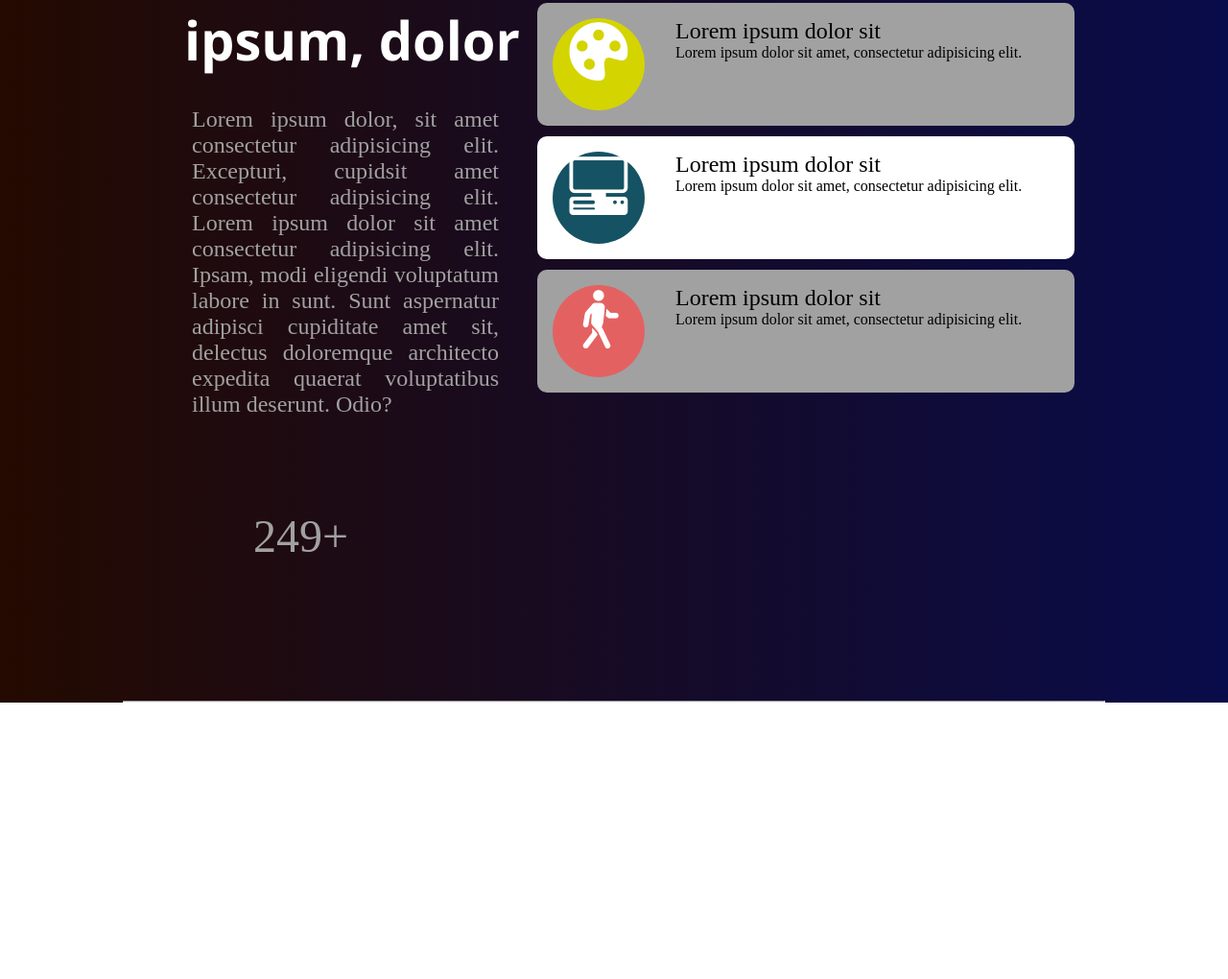
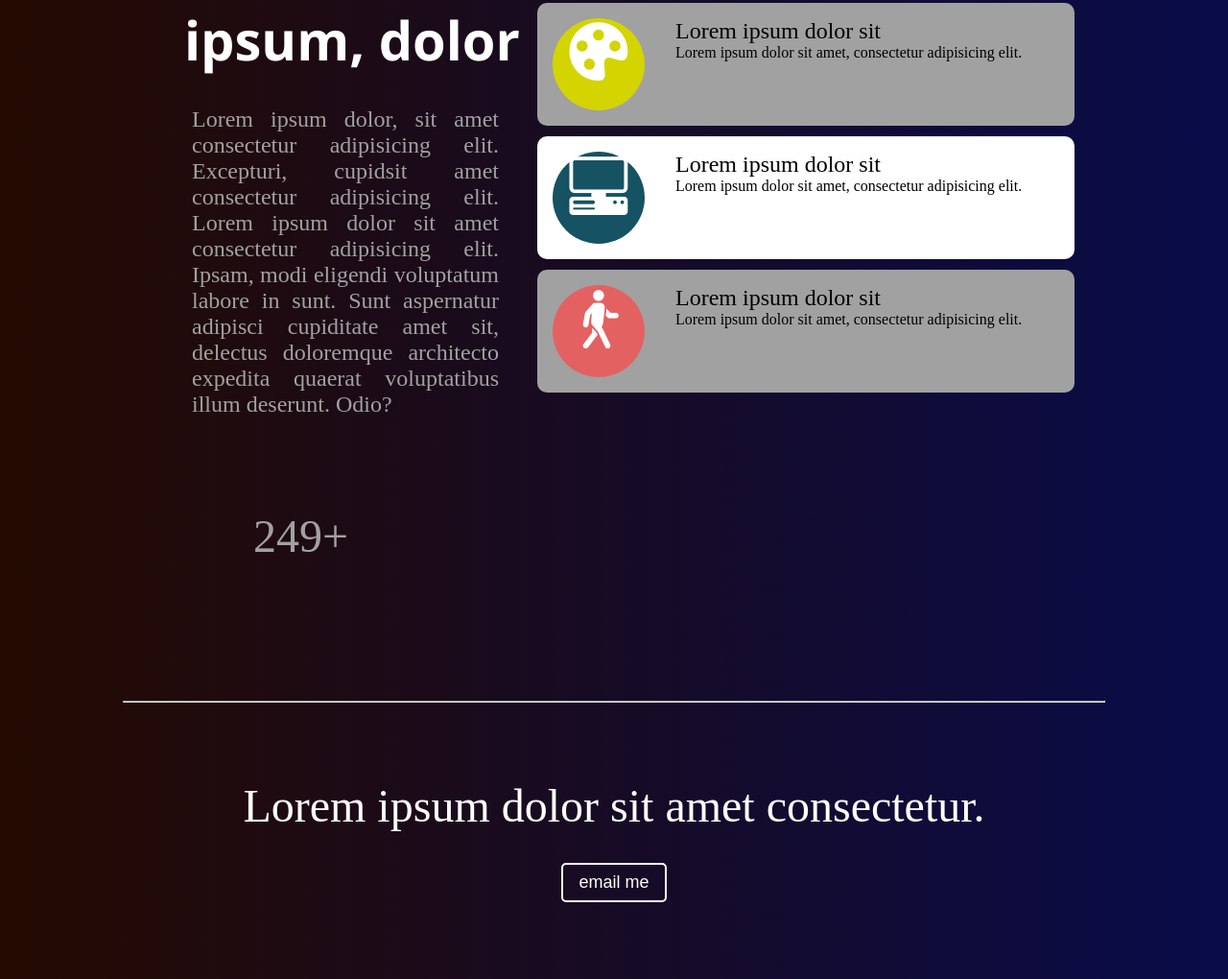
Before and after one commit to SanazR0/web-project-1, a plain HTML site: page index.html in a window 1280 px wide. Shown: the part 1639-2659 px from the top of the page at 96% size. Before the commit the page ends 2371 px from the top, so only its background shows below. Drawn offline with nearby package versions, Linux system fonts and the light colour scheme.

Commit message:
add up footer

```diff
--- a/index.html
+++ b/index.html
@@ -78,21 +78,14 @@
                          Lorem ipsum dolor sit amet, consectetur adipisicing elit.</p>
                     </div>
                </div>
-
-
-
           </section>
           <hr>
      </main>
-
-
-
-
-
-
-
      <footer>
-          <div class="up-footer"></div>
+          <div class="up-footer">
+               <h2>Lorem ipsum dolor sit amet consectetur.</h2>
+               <button type="button">email me</button>
+          </div>
           <div class="down-footer"></div>
      </footer>
 
--- a/style.css
+++ b/style.css
@@ -175,7 +175,9 @@ li{
      padding: 1rem;
      width: 35rem;
 }
-
+.item:hover{
+     background-color: white;
+}
 .item i{
      font-size: 3.8rem;
      color: white;
@@ -200,3 +202,31 @@ li{
 .item3 i{
      background-color: #e46161;
 }
+/* --------------------- footer -------------------- */
+.up-footer{
+     width: 80%;
+     padding: 5rem 0rem;
+     margin: 0 auto;
+}
+.up-footer h2{
+     font-size: 3rem;
+     color: white;
+     font-weight: 100;
+     font-family: serif;
+     text-align: center;
+     padding-bottom: 2rem;
+}
+.up-footer button{
+     font-size: large;
+     padding:0.5rem 1rem;
+     margin: 0 auto;
+     display: block;
+     border: white solid 2px;
+     border-radius: 5px;
+     background: transparent;
+     color: white;
+}
+.up-footer button:hover{
+     background-color: white;
+     color:black;
+}
```
